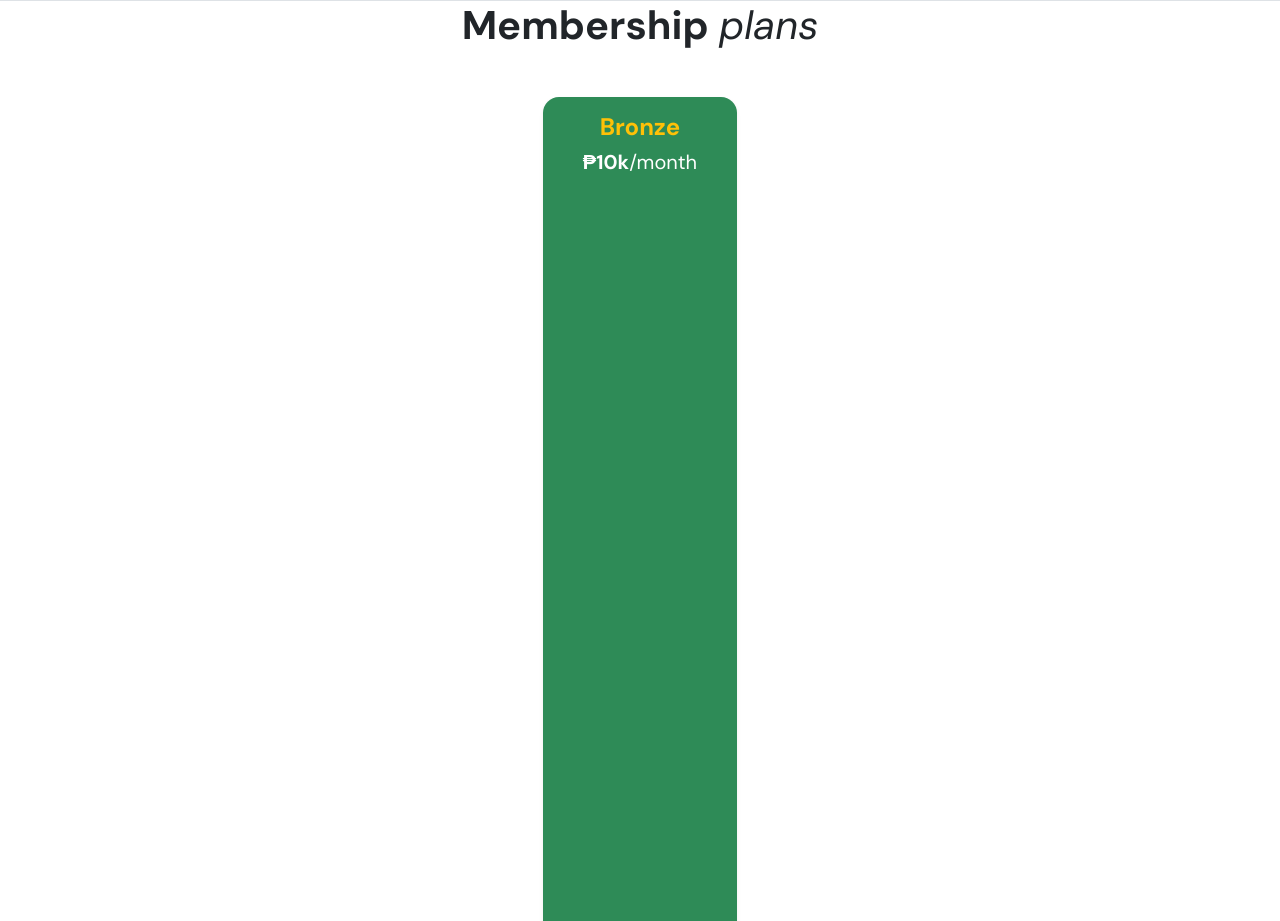
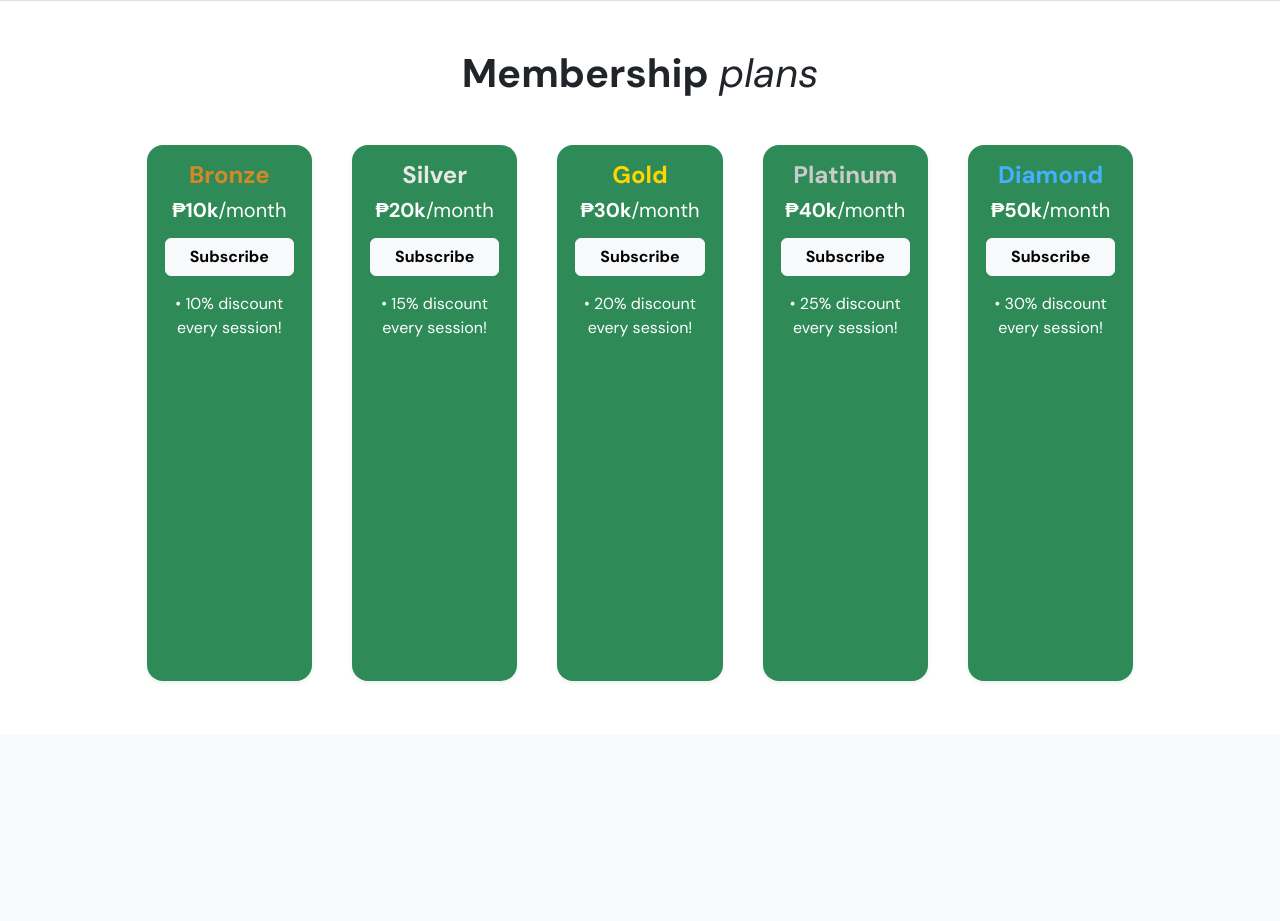
Before and after one commit to johnllss/INFOM_DB-App_Gr3, a Flask app: page /membership in a window 1280 px wide. Shown: the part 65-986 px from the top of the page. After the commit the page ends 746 px from the top, so only its background shows below. Run offline with Flask 3, Linux system fonts and the light colour scheme; the visitor is signed in with stand-in values (Sample User, id 1); some libraries are stand-ins or nearby versions.

Commit message:
merge pt.2

```diff
--- a/golf/templates/membership.html
+++ b/golf/templates/membership.html
@@ -5,28 +5,34 @@
 {% endblock %}
 
 {% block main %}
-    <div class="text-center mb-5">
+    <div class="text-center mt-5 mb-5">
         <h1><strong>Membership</strong> <em>plans</em></h1>
     </div>
 
-    <div class="row justify-content-center g-4">
+    <div class="mx-md-4 row justify-content-center g-4 h-100" style="min-height: 70vh">
         {% set memberships = [
-            {'name': 'Bronze', 'price': 10000, 'discount': 10, 'color': 'text-warning'},
-            {'name': 'Silver', 'price': 20000, 'discount': 15, 'color': 'text-secondary'},
-            {'name': 'Gold', 'price': 30000, 'discount': 20, 'color': 'text-warning-emphasis'},
-            {'name': 'Platinum', 'price': 40000, 'discount': 25, 'color': 'text-muted'},
-            {'name': 'Diamond', 'price': 50000, 'discount': 30, 'color': 'text-primary'}
+            {'name': 'Bronze', 'price': 10000, 'discount': 10, 'color': '#d48926'},
+            {'name': 'Silver', 'price': 20000, 'discount': 15, 'color': '#e8e8e8'},
+            {'name': 'Gold', 'price': 30000, 'discount': 20, 'color': '#ffd600'},
+            {'name': 'Platinum', 'price': 40000, 'discount': 25, 'color': '#cbcbcb'},
+            {'name': 'Diamond', 'price': 50000, 'discount': 30, 'color': '#44b0ff'}
         ] %}
 
         {% for tier in memberships %}
             <div class="col-md-4 col-lg-2">
-                <div class="card shadow-sm text-center h-100 border-0 rounded-4" style="background-color: #2e8b57">
+                <div class="card shadow-sm text-center h-100 border-0 rounded-4 mx-2" style="background-color: #2e8b57">
                     <div class="card-body text-white">
-                        <h4 class="{{ tier.color }}"><strong>{{ tier.name}}</strong></h4>
+                        <h4 style="color: {{ tier.color }};"><strong>{{ tier.name }}</strong></h4>
                         <h5><strong>₱{{ "{:,.0f}".format(tier.price/1000) }}k</strong>/month</h5>
 
-                        <!-- Action can also be {{url_for('subscribe')}} for more dynamic routing-->
-                        <form action="{{ url_for('subscribe') }}"
+                        <form action="/subscribe" method="post">
+                            <input name="tier" type="hidden" value="{{ tier.name }}">
+                            <button class="btn btn-light fw-semibold mt-2 px-4" type="submit">Subscribe</button>
+                        </form>
+
+                        <ul class="list-unstyled mt-3">
+                            <li>• {{ tier.discount }}% discount every session!</li>
+                        </ul>
                     </div>
                 </div>
             </div>
```
